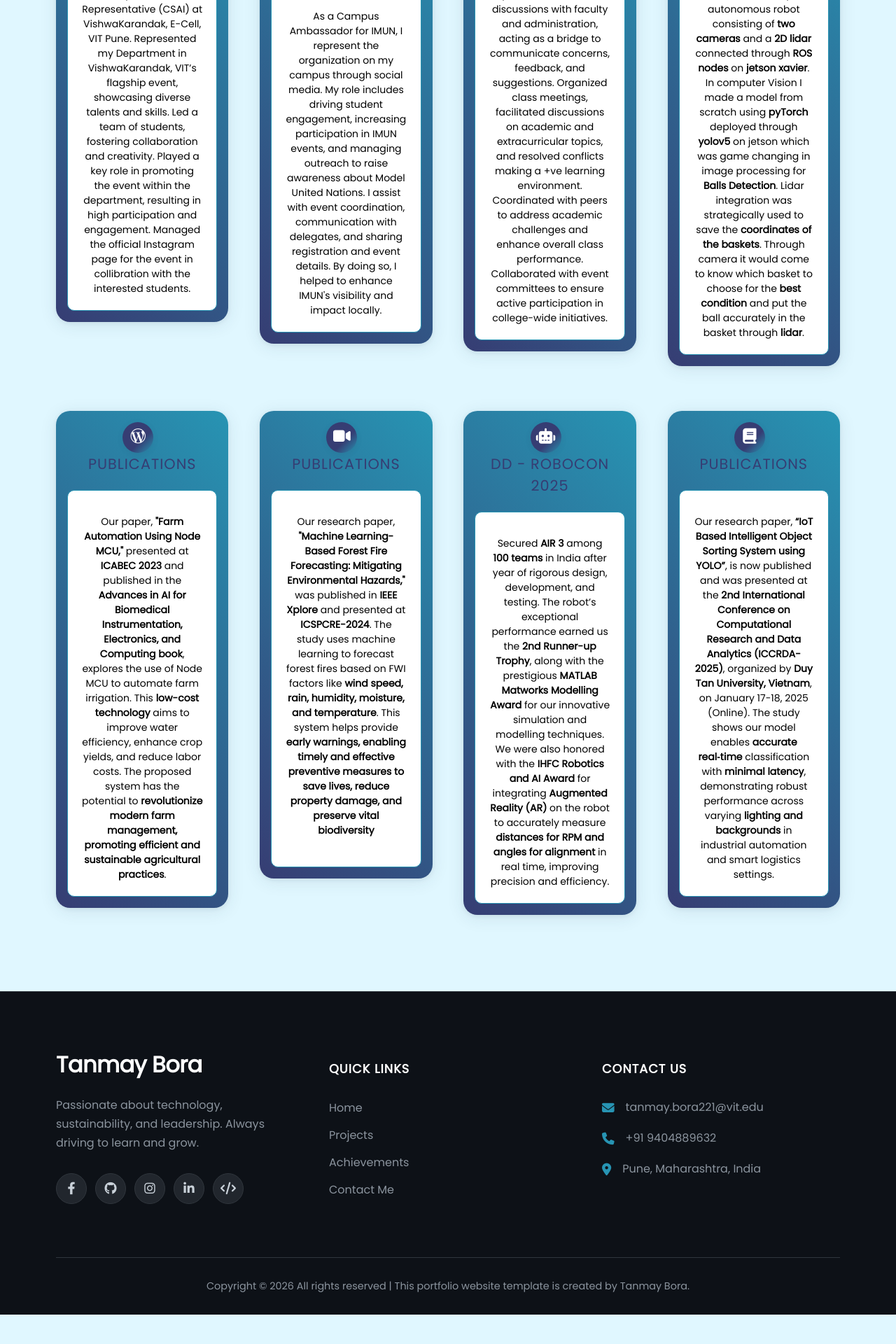
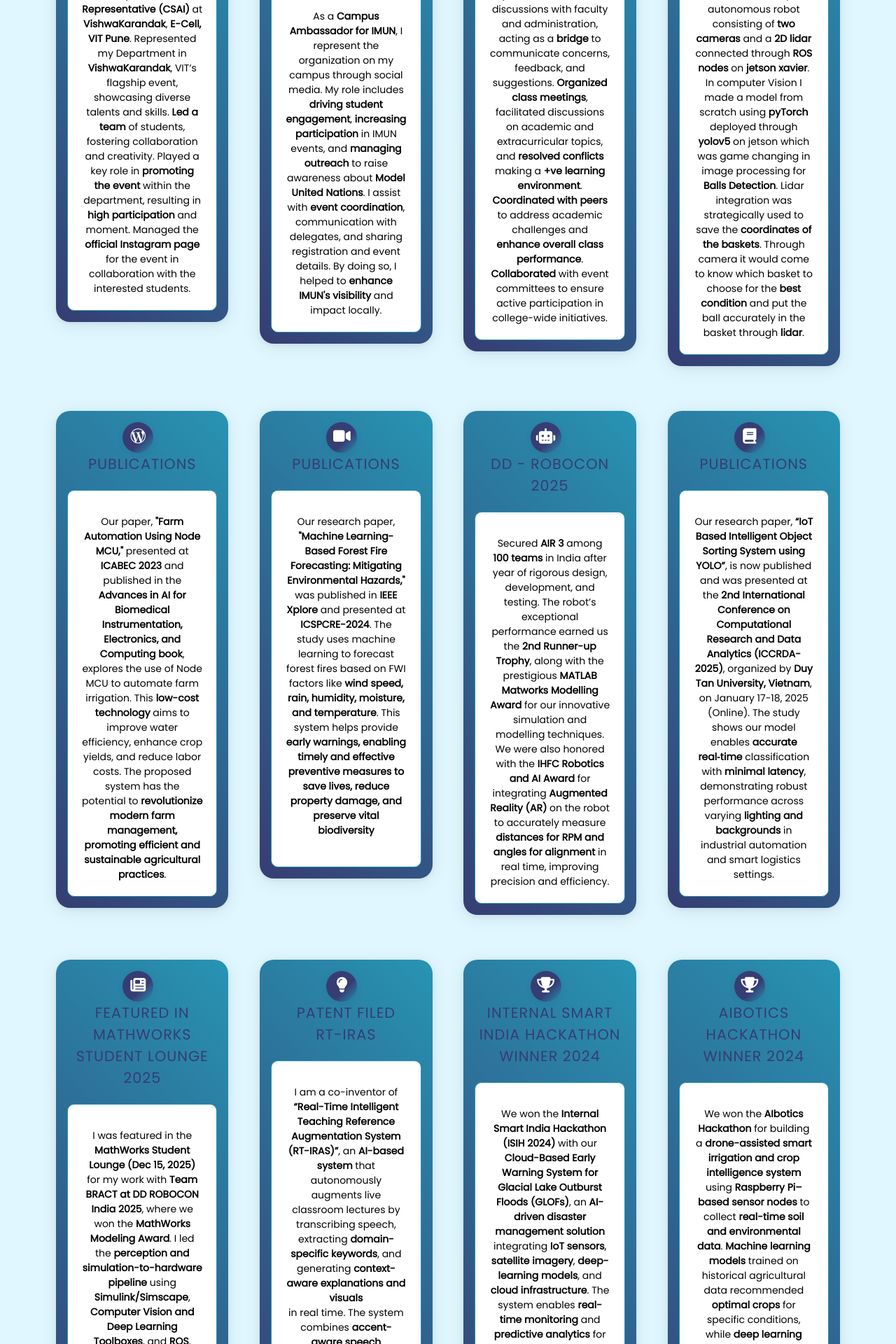
Before and after one commit to tanmay0329/Portfolio-Website, a React (Vite) app: page /Portfolio-Website/achievements in a window 1280 px wide. Shown: the part 580-2500 px from the top of the page at 70% size. Before the commit the page ends 2458 px from the top, so only its background shows below. Built offline with nearby package versions, Linux system fonts and the light colour scheme.

Commit message:
add achivements

```diff
--- a/src/pages/Achievements.jsx
+++ b/src/pages/Achievements.jsx
@@ -7,13 +7,14 @@ const achievementsData = [
     icon: 'fas fa-paint-brush',
     description: (
       <>
-        Department Representative (CSAI) at VishwaKarandak, E-Cell, VIT Pune.
-        Represented my Department in VishwaKarandak, VIT’s flagship event,
-        showcasing diverse talents and skills. Led a team of students,
-        fostering collaboration and creativity. Played a key role in promoting
-        the event within the department, resulting in high participation and
-        engagement. Managed the official Instagram page for the event in
-        collibration with the interested students.
+        <b>Department Representative (CSAI)</b> at <b>VishwaKarandak</b>,{' '}
+        <b>E-Cell, VIT Pune</b>. Represented my Department in{' '}
+        <b>VishwaKarandak</b>, VIT’s flagship event, showcasing diverse talents
+        and skills. <b>Led a team</b> of students, fostering collaboration and
+        creativity. Played a key role in <b>promoting the event</b> within the
+        department, resulting in <b>high participation</b> and moment. Managed
+        the <b>official Instagram page</b> for the event in collaboration with
+        the interested students.
       </>
     ),
   },
@@ -23,13 +24,14 @@ const achievementsData = [
     icon: 'fa-solid fa-code',
     description: (
       <>
-        As a Campus Ambassador for IMUN, I represent the organization on my
-        campus through social media. My role includes driving student
-        engagement, increasing participation in IMUN events, and managing
-        outreach to raise awareness about Model United Nations. I assist with
-        event coordination, communication with delegates, and sharing
-        registration and event details. By doing so, I helped to enhance IMUN's
-        visibility and impact locally.
+        As a <b>Campus Ambassador for IMUN</b>, I represent the organization on
+        my campus through social media. My role includes{' '}
+        <b>driving student engagement</b>, <b>increasing participation</b> in
+        IMUN events, and <b>managing outreach</b> to raise awareness about{' '}
+        <b>Model United Nations</b>. I assist with <b>event coordination</b>,
+        communication with delegates, and sharing registration and event
+        details. By doing so, I helped to <b>enhance IMUN's visibility</b> and
+        impact locally.
       </>
     ),
   },
@@ -39,13 +41,14 @@ const achievementsData = [
     icon: 'fas fa-chart-line',
     description: (
       <>
-        Represented the class in discussions with faculty and administration,
-        acting as a bridge to communicate concerns, feedback, and suggestions.
-        Organized class meetings, facilitated discussions on academic and
-        extracurricular topics, and resolved conflicts making a +ve learning
-        environment. Coordinated with peers to address academic challenges and
-        enhance overall class performance. Collaborated with event committees
-        to ensure active participation in college-wide initiatives.
+        <b>Represented the class</b> in discussions with faculty and
+        administration, acting as a <b>bridge</b> to communicate concerns,
+        feedback, and suggestions. <b>Organized class meetings</b>, facilitated
+        discussions on academic and extracurricular topics, and{' '}
+        <b>resolved conflicts</b> making a <b>+ve learning environment</b>.{' '}
+        <b>Coordinated with peers</b> to address academic challenges and{' '}
+        <b>enhance overall class performance</b>. <b>Collaborated</b> with event
+        committees to ensure active participation in college-wide initiatives.
       </>
     ),
   },
@@ -157,6 +160,92 @@ const achievementsData = [
       </>
     ),
   },
+  {
+    title: 'Featured in MathWorks Student Lounge 2025',
+    link: 'https://blogs.mathworks.com/student-lounge/2025/12/15/dd-robocon-india-2025-mathworks-modeling-award-from-simulation-to-the-real-world-with-bracts-vit-pune/',
+    icon: 'fas fa-newspaper',
+    description: (
+      <>
+        I was featured in the <b>MathWorks Student Lounge (Dec 15, 2025)</b> for
+        my work with <b>Team BRACT at DD ROBOCON India 2025</b>, where we won
+        the <b>MathWorks Modeling Award</b>. I led the{' '}
+        <b>perception and simulation-to-hardware pipeline</b> using{' '}
+        <b>Simulink/Simscape</b>,{' '}
+        <b>Computer Vision and Deep Learning Toolboxes</b>, and <b>ROS</b>,
+        enabling a reliable transfer from simulation to the competition floor
+        and demonstrating the practical impact of combining{' '}
+        <b>model-based engineering with modern ML workflows</b>.
+      </>
+    ),
+  },
+
+  {
+    title: (
+      <>
+        Patent Filed <br /> RT-IRAS
+      </>
+    ),
+    link: '#',
+    icon: 'fas fa-lightbulb',
+    description: (
+      <>
+        I am a co-inventor of{' '}
+        <b>
+          “Real-Time Intelligent Teaching Reference Augmentation System
+          (RT-IRAS)”
+        </b>
+        , an <b>AI-based system</b> that autonomously augments live classroom
+        lectures by transcribing speech, extracting{' '}
+        <b>domain-specific keywords</b>, and generating{' '}
+        <b>context-aware explanations and visuals
+          <br/>
+          </b> in real time. The system
+        combines <b>accent-aware speech recognition</b>, <b>NLP</b>, a{' '}
+        <b>self-learning database</b>, and <b>generative AI</b> to enhance
+        teaching efficiency without interrupting lecture flow.
+      </>
+    ),
+  },
+  {
+    title: 'Internal Smart India Hackathon Winner 2024',
+    link: 'https://github.com/tanmay0329/Cloud-Computing-Computer-Network-CP',
+    icon: 'fas fa-trophy',
+    description: (
+      <>
+        We won the <b>Internal Smart India Hackathon (ISIH 2024)</b> with our{' '}
+        <b>
+          Cloud-Based Early Warning System for Glacial Lake Outburst Floods
+          (GLOFs)
+        </b>
+        , an <b>AI-driven disaster management solution</b> integrating{' '}
+        <b>IoT sensors</b>, <b>satellite imagery</b>,{' '}
+        <b>deep-learning models</b>, and <b>cloud infrastructure</b>. The system
+        enables <b>real-time monitoring</b> and <b>predictive analytics</b> for{' '}
+        <b>early flood warnings</b>, demonstrating the practical application of{' '}
+        <b>AI</b>, <b>cloud computing</b>, and <b>robotics</b> for large-scale
+        environmental risk mitigation.
+      </>
+    ),
+  },
+  {
+    title: 'AIbotics Hackathon Winner 2024',
+    link: 'https://www.linkedin.com/posts/vishwakarma-institute-of-technology-pune_proudvitian-hackathon2024-innovationinaction-activity-7295027403213447168-_1JY?utm_source=share&utm_medium=member_desktop&rcm=ACoAAECDjlsBxf_JmnpEHr1A1oV9rWdR_Nps5UA',
+    icon: 'fas fa-trophy',
+    description: (
+      <>
+        We won the <b>AIbotics Hackathon</b> for building a{' '}
+        <b>drone-assisted smart irrigation and crop intelligence system</b>{' '}
+        using <b>Raspberry Pi–based sensor nodes</b> to collect{' '}
+        <b>real-time soil and environmental data</b>. <b>Machine learning models</b>{' '}
+        trained on historical agricultural data recommended <b>optimal crops</b>{' '}
+        for specific conditions, while <b>deep learning</b> detected{' '}
+        <b>irrigation and environmental anomalies</b> for early intervention. A{' '}
+        <b>full-stack web dashboard</b> enabled{' '}
+        <b>real-time monitoring and analytics</b>, demonstrating a{' '}
+        <b>scalable precision-agriculture solution</b>
+      </>
+    ),
+  },
 ];
 
 const Achievements = () => {
```
Also changed, not shown: 1 other file (tests, documents, lock files or other folders).
